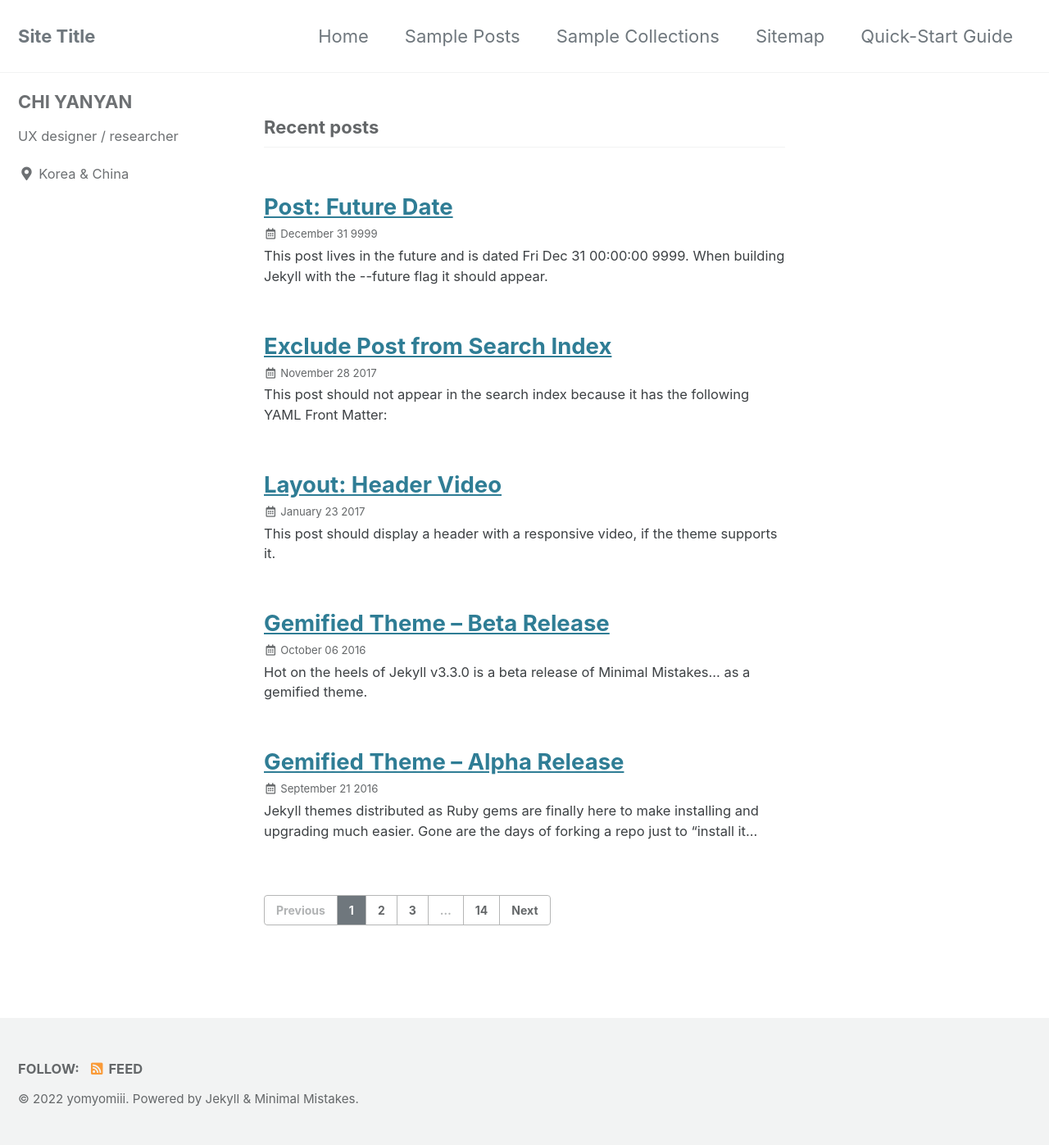
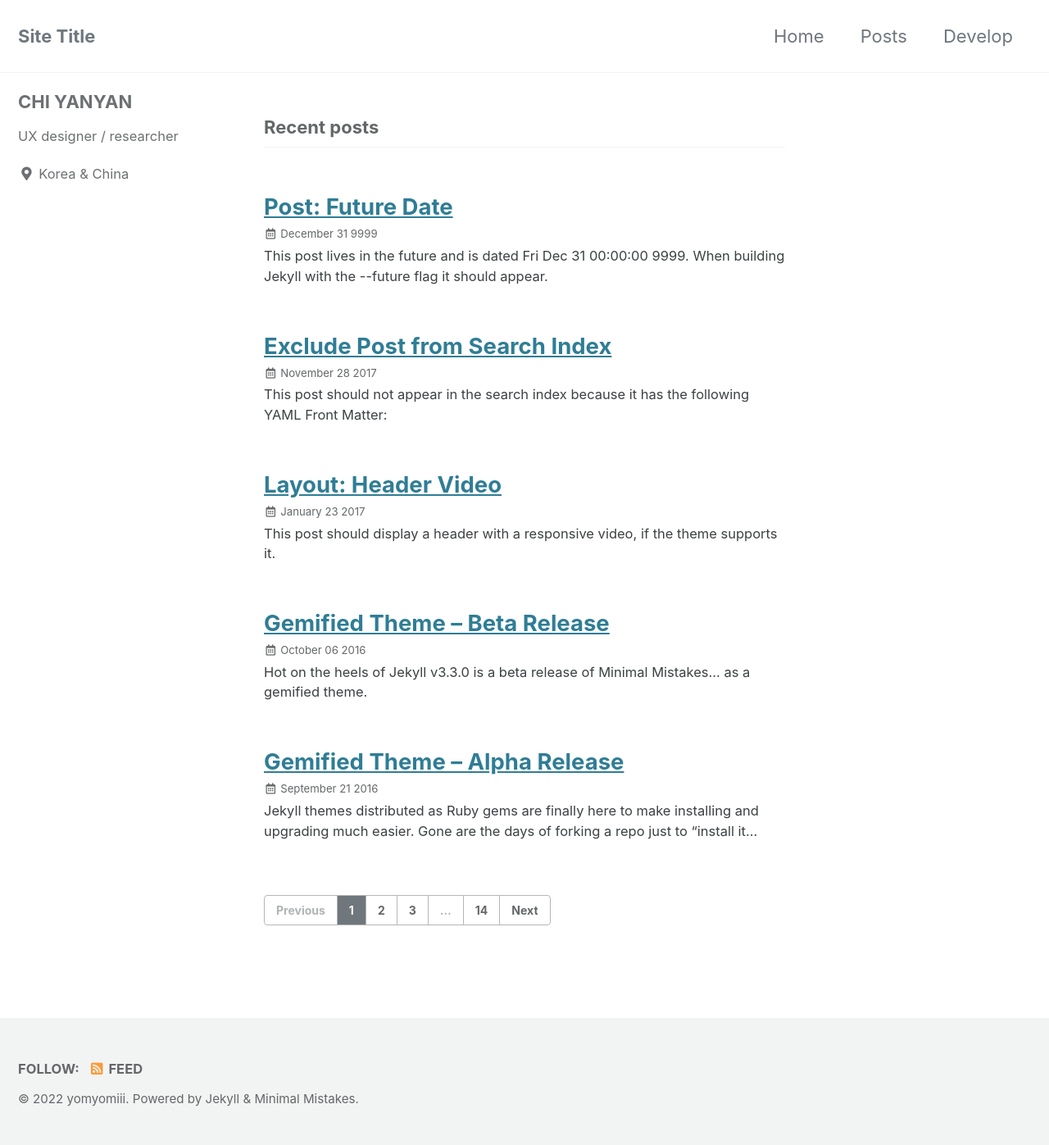
Before and after one commit to yomyomiii/yomyomiii.github.io, a Jekyll site: the page built from index.html, in a window 1280 px wide. Shown: the whole page at 82% size. Built offline with Jekyll 4.4.1, drawn with Linux system fonts in a browser that asks for light colours; cached includes are drawn as plain includes; the list of posts is cut into pages by our own code.

Commit message:
Update navigation.yml

```diff
--- a/_data/navigation.yml
+++ b/_data/navigation.yml
@@ -2,11 +2,11 @@
 main:
   - title: "Home"
     url: https://yomyomiii.github.io/
-  - title: "Sample Posts"
-    url: /year-archive/
-  - title: "Sample Collections"
-    url: /collection-archive/
-  - title: "Sitemap"
-    url: /sitemap/
-  - title: "Quick-Start Guide"
+  - title: "Posts"
+    url: /categories/
+#   - title: "Sample Collections"
+#     url: /collection-archive/
+#   - title: "Sitemap"
+#     url: /sitemap/
+  - title: "Develop"
     url: https://mmistakes.github.io/minimal-mistakes/docs/quick-start-guide/
```
